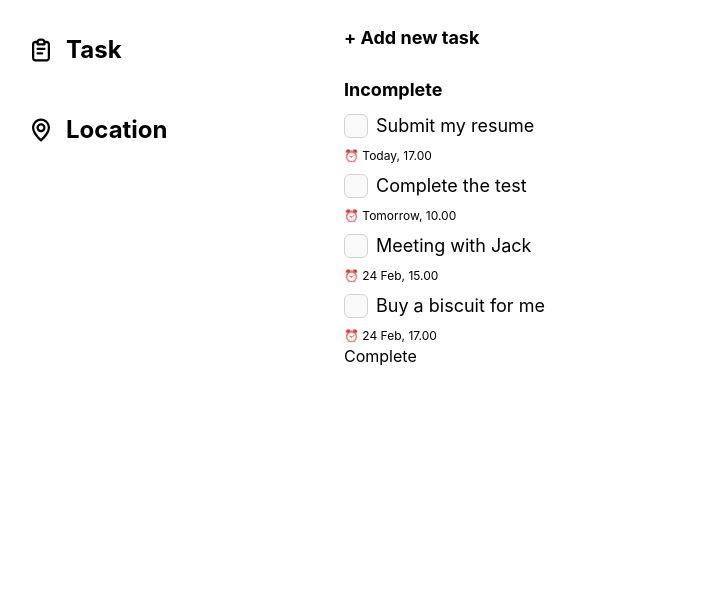
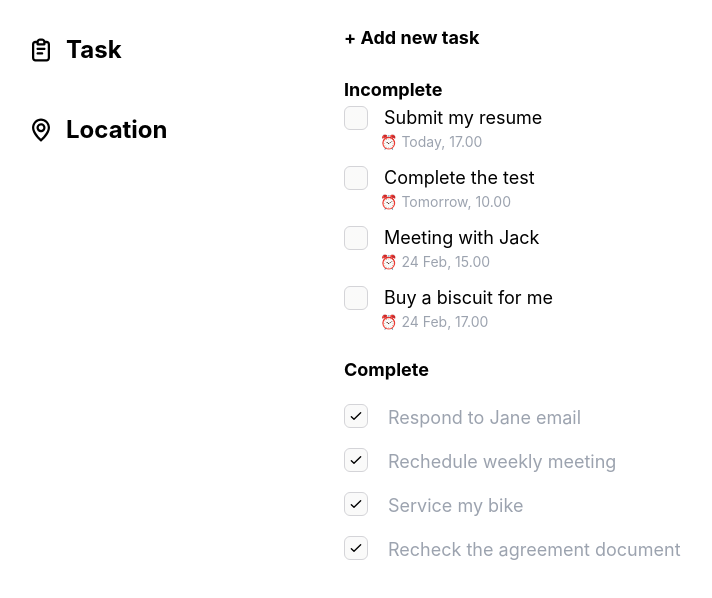
Before and after one commit to Mugiwara-dev/developer-code-test, a React (Create React App) app: page /task in a window 1280 px wide. Shown: the top 598 px of the page, without its empty margins (8-720 px from the left). Built offline with nearby package versions, Linux system fonts and the light colour scheme.

Commit message:
Add Complete task section and style that

```diff
--- a/src/Pages/Web-Task/index.js
+++ b/src/Pages/Web-Task/index.js
@@ -1,7 +1,8 @@
 import React, {useState} from "react";
 import SideBar from "../Side-Bar";
 import WebNewTask from "../Web-New Task";
-const WebTask = () =>{
+
+const WebTask = () => {
 
     const initialIncompleteTask = [
         {
@@ -10,7 +11,8 @@ const WebTask = () =>{
             date: "⏰ Today, 17.00",
             complete: false
         },
-        {   id: 2,
+        {
+            id: 2,
             summary: "Complete the test",
             date: "⏰ Tomorrow, 10.00",
             complete: false
@@ -26,13 +28,38 @@ const WebTask = () =>{
             summary: "Buy a biscuit for me",
             date: "⏰ 24 Feb, 17.00",
             complete: false
+        },
+        {
+            id: 5,
+            summary: "Respond to Jane email",
+            date: "⏰ Today, 17.00",
+            complete: true
+        },
+        {
+            id: 6,
+            summary: "Rechedule weekly meeting",
+            date: "⏰ Today, 17.00",
+            complete: true
+        },
+        {
+            id: 7,
+            summary: "Service my bike",
+            date: "⏰ Today, 17.00",
+            complete: true
+        },
+        {
+            id: 8,
+            summary: "Recheck the agreement document",
+            date: "⏰ Today, 17.00",
+            complete: true
         }
     ]
     const [showModal, setShowModal] = useState(false);
     const [tasks, setTask] = useState(initialIncompleteTask);
-    let handleClick = (e)=>{
+    let handleClick = (e) => {
         e.preventDefault()
         let newTask = {
+            id: tasks.length + 1,
             summary: e.target.summary.value,
             date: `⏰ ${e.target.date.value}`,
             complete: false
@@ -49,7 +76,7 @@ const WebTask = () =>{
         const updatedTasks = tasks.map((task) => {
             if (task.id === id) {
                 // If the task has the same ID as the clicked task
-                const updatedTask = { ...task }; // Create a shallow copy of the task
+                const updatedTask = {...task}; // Create a shallow copy of the task
                 updatedTask.complete = !updatedTask.complete; // Toggle the complete property
                 return updatedTask;
             } else {
@@ -61,20 +88,43 @@ const WebTask = () =>{
 
 
     const incompleteTasks = tasks.filter((task) => !task.complete)
-    const completeTasks = tasks.filter((task)=> task.complete)
-    return(
+    const completeTasks = tasks.filter((task) => task.complete)
+    return (
         <>
 
             <div className="flex">
                 <SideBar/>
                 <div className="pl-8">
-                        <button onClick={()=>setShowModal(true)} className="font-bold py-6 text-lg" >+ Add new task</button>
+                    <button onClick={() => setShowModal(true)} className="font-bold py-6 text-lg">+ Add new task
+                    </button>
                     <div>
                         <h1 className="font-bold text-lg">Incomplete</h1>
-                                {incompleteTasks.map((task)=>(
+                        {incompleteTasks.map((task) => (
                             <ul>
-                                        <li key={task.id} className="py-2 text-lg flex items-center">
+                                <li key={task.id} className="text-lg flex items-center">
                                     <label className="flex items-center space-x-2">
+                                                <span
+                                                    className="relative w-6 h-6 rounded-md border border-zinc-300 bg-gradient-to-b from-neutral-50 to-stone-50 flex items-center justify-center">
+                                                    <input
+                                                        type="checkbox"
+                                                        className="opacity-0 w-6 h-6 absolute cursor-pointer"
+                                                        checked={task.complete}
+                                                        onChange={() => handleTaskCompleteChange(task.id)}
+                                                    />
+                                            </span>
+                                        <span className="pl-2">{task.summary}</span>
+                                    </label>
+                                </li>
+                                <p className="text-sm text-gray-400 pl-9 pb-3">{task.date}</p>
+                            </ul>
+                        ))}
+                    </div>
+                    <div>
+                        <h1 className="font-bold text-lg py-3">Complete</h1>
+                        {completeTasks.map((task, index) => (
+                            <ul>
+                                <li key={task.id} className="py-2">
+                                    <label className="flex text-lg">
                                         <span className="relative w-6 h-6 rounded-md border border-zinc-300 bg-gradient-to-b from-neutral-50 to-stone-50 flex items-center justify-center">
                                             <input
                                                 type="checkbox"
@@ -82,27 +132,14 @@ const WebTask = () =>{
                                                 checked={task.complete}
                                                 onChange={() => handleTaskCompleteChange(task.id)}
                                             />
+                                        {task.complete && (
+                                            <svg className="absolute w-4 h-4 text-black" fill="none" viewBox="0 0 24 24" stroke="currentColor">
+                                                <path strokeLinecap="round" strokeLinejoin="round" strokeWidth="2" d="M5 13l4 4L19 7"/>
+                                            </svg>
+                                                )}
                                         </span>
-                                                <span>{task.summary}</span>
+                                        <span className="pl-5 text-gray-400">{task.summary}</span>
                                     </label>
-
-                                        </li>
-                                        <p className="text-xs">{task.date}</p>
-                                    </ul>
-
-
-                                ))}
-                        </div>
-                        <div>
-                            <h1>Complete</h1>
-                            {completeTasks.map((task, index)=>(
-                                <ul>
-                                    <li key={task.id}>
-                                        <label>
-                                            <input type="checkbox" checked={task.complete} onChange={()=> handleTaskCompleteChange(task.id)}/>
-                                            {task.summary}
-                                        </label>
-                                        <p>{task.date}</p>
                                 </li>
                             </ul>
                         ))}
```
Also changed, not shown: src/Pages/Web-Reminder/index.js (added). Lines whose indentation alone changed are shown as unchanged.
